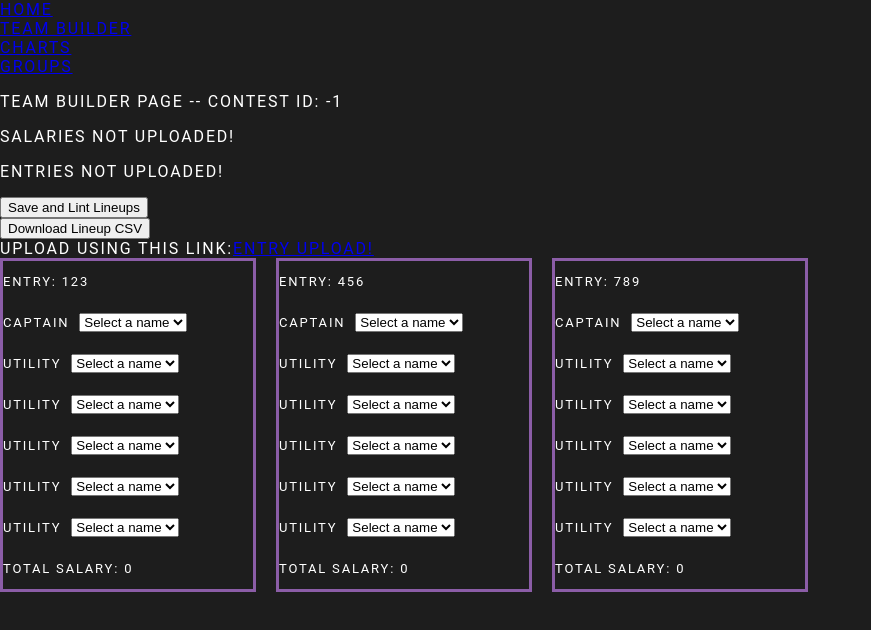
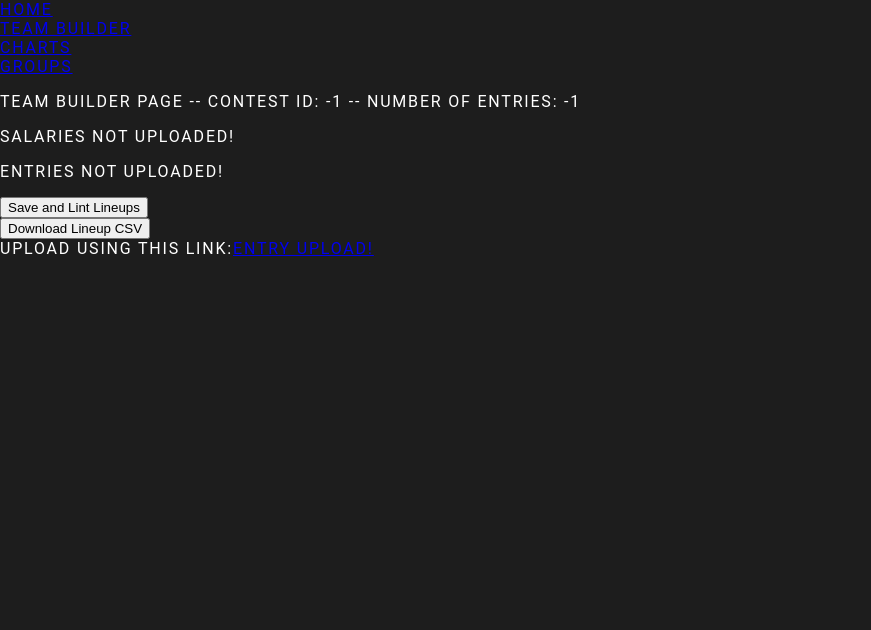
Before and after one commit to jtpank/dk-builder, a React (Create React App) app in the folder dk-app/: page /team-builder in a window 1280 px wide. Shown: the top 630 px of the page, without its empty margins (0-871 px from the left). Built offline with nearby package versions, Linux system fonts and the light colour scheme.

Commit message:
working with api

```diff
--- a/dk-app/src/App.js
+++ b/dk-app/src/App.js
@@ -17,55 +17,13 @@ class App extends React.Component {
      _disable_salaries_upload: false,
      _disable_entries_upload: false,
      _contestId: -1,
-     _num_entries: 3,
      _cpt_salary_dict: {},
      _util_salary_dict: {},
-     _all_lineups:
-      [
-          {
-              _entry_id: 123,
-              _captain: {},
-              _utility: [
-                  {},
-                  {},
-                  {},
-                  {},
-                  {},
-              ]
-          },
-          {
-              _entry_id: 456,
-              _captain: {},
-              _utility: [
-                  {},
-                  {},
-                  {},
-                  {},
-                  {},
-              ]
-          },
-          {
-              _entry_id: 789,
-              _captain: {},
-              _utility: [
-                  {},
-                  {},
-                  {},
-                  {},
-                  {},
-              ]
-          }
-      ],
-     _is_captain_set: [
-      false,
-      false,
-      false,
-     ],
-     _is_utility_set: [
-      [false,false,false,false,false],
-      [false,false,false,false,false],
-      [false,false,false,false,false]
-    ]
+     _num_entries: -1,
+     _all_lineups: [],
+    _is_captain_set: [],
+     _is_utility_set: []
+
     }
     this.handleUploadSuccess = this.handleUploadSuccess.bind(this);
     this.handleContestUpload = this.handleContestUpload.bind(this);
@@ -78,24 +36,34 @@ class App extends React.Component {
   handleUploadSuccess(fileType){
     this.setState({ [`_${fileType}_uploaded`]: true , [`disable_${fileType}_uploaded`]: true});
   };
-  handleContestUpload(id){
-    this.setState({_contestId: id})
+  handleContestUpload(id, numEntries){
+    let allLineups = [];
+    let isCaptainSet = [];
+    let isUtilitySet = [];
+    let obj =   {
+        _entry_id: -1,
+        _captain: {},
+        _utility: [
+          {},
+          {},
+          {},
+          {},
+          {}
+        ]
+  }
     //create dummy lineups
-    //set state of _num_entries
-    //iterate over num_entries and create empty _lineups:
-    // of the form
-    // _lineup: {
-    //     _captain: {},
-    //     _utility: [
-    //         {},
-    //         {},
-    //         {},
-    //         {},
-    //         {},
-    //     ]
-    // }
-    // Then finally remove from the entry table state and
-    //pass as an indiviudal prop to each entry table component;
+    for (let i = 0; i < numEntries; ++i) {
+      allLineups.push({...obj});
+      isCaptainSet.push(false);
+      isUtilitySet.push([false, false, false, false, false]);
+    }
+    this.setState({
+      _contestId: id,
+      _num_entries: numEntries,
+      _all_lineups: allLineups,
+      _is_captain_set: isCaptainSet,
+      _is_utility_set: isUtilitySet,
+    });
 
   }
   handleSalaryUpload(salary_data){
@@ -212,7 +180,6 @@ class App extends React.Component {
         }
       ]
     };
-
     return (
       <BrowserRouter>
       <div className="App">
@@ -226,17 +193,18 @@ class App extends React.Component {
             isEntriesUploaded={this.state._entries_uploaded}
             isSalariesUploaded={this.state._salaries_uploaded}
             onUploadSuccess={this.handleUploadSuccess}
-            onUploadContestId={this.handleContestUpload}
-            onUploadSalary={this.handleSalaryUpload}
+            handleContestUpload={this.handleContestUpload}
+            handleSalaryUpload={this.handleSalaryUpload}
             contestId={this.state._contestId}
             isDisabled = {this._disable_salaries_upload}
             ></Splash>}></Route>
+
             <Route path="/team-builder" element={
             <TeamBuilder
             contestId={this.state._contestId}
             numEntries={this.state._num_entries}
-            cptSalaryDict={tempCptDict}
-            utilSalaryDict={tempUtilDict}
+            cptSalaryDict={this.state._cpt_salary_dict}
+            utilSalaryDict={this.state._util_salary_dict}
             isEntriesUploaded={this.state._entries_uploaded}
             isSalariesUploaded={this.state._salaries_uploaded}
             allLineups={this.state._all_lineups}
@@ -247,6 +215,7 @@ class App extends React.Component {
             handleSetEntryTableRowUtility={(val, lineupIndex, index) => this.handleSetEntryTableRowUtility(val, lineupIndex, index)}
             isUtilitySet={this.state._is_utility_set}
             ></TeamBuilder>} />
+
             <Route path="/charts" element={
             <Charts
             allLineups={this.state._all_lineups}
@@ -267,3 +236,91 @@ export default App;
 // static propTypes = {
 //   cookies: instanceOf(Cookies).isRequired
 // };
+
+
+
+//For testing state (no api)
+
+// _num_entries: 3,
+// _all_lineups:
+//  [
+//      {
+//          _entry_id: 123,
+//          _captain: {},
+//          _utility: [
+//              {},
+//              {},
+//              {},
+//              {},
+//              {},
+//          ]
+//      },
+//      {
+//          _entry_id: 456,
+//          _captain: {},
+//          _utility: [
+//              {},
+//              {},
+//              {},
+//              {},
+//              {},
+//          ]
+//      },
+//      {
+//          _entry_id: 789,
+//          _captain: {},
+//          _utility: [
+//              {},
+//              {},
+//              {},
+//              {},
+//              {},
+//          ]
+//      }
+//  ],
+// _is_captain_set: [
+//  false,
+//  false,
+//  false,
+// ],
+// _is_utility_set: [
+//  [false,false,false,false,false],
+//  [false,false,false,false,false],
+//  [false,false,false,false,false]
+// ]
+// let tempCptDict = {
+//   "values" : [
+//       {
+//         "player_id":201, "player_name": "Lebron", "salary": 1000, "roster_position": "CPT"
+//       },
+//       {
+//         "player_id":889, "player_name": "Giannis", "salary": 2000, "roster_position": "CPT"
+//       },
+//       {
+//         "player_id":9032, "player_name": "Jordan", "salary": 9030, "roster_position": "CPT"
+//       }
+//     ]
+// };
+
+// let tempUtilDict = {
+//   "values" : [
+//     {
+//       "player_id":333, "player_name": "Lebron", "salary": 2000, "roster_position": "UTIL"
+//     },
+//     {
+//       "player_id":444, "player_name": "Giannis", "salary": 4000, "roster_position": "UTIL"
+//     },
+//     {
+//       "player_id":34233, "player_name": "Jordan", "salary": 3300, "roster_position": "UTIL"
+//     },
+//     {
+//       "player_id":33366, "player_name": "Jokic", "salary": 2200, "roster_position": "UTIL"
+//     },
+//     {
+//       "player_id":2354234, "player_name": "Norman", "salary": 1100, "roster_position": "UTIL"
+//     },
+//     {
+//       "player_id":981, "player_name": "Blake", "salary": 9000, "roster_position": "UTIL"
+//     }
+//   ]
+// };
--- a/dk-app/src/components/DropdownSelector.js
+++ b/dk-app/src/components/DropdownSelector.js
@@ -8,6 +8,8 @@ class DropdownSelector extends React.Component {
     }
     handleChange(event) {
       event.preventDefault();
+      if(Object.keys(this.props.playerDict).length > 0)
+      {
       let player = this.props.playerDict.values.find(
         (p) => p.player_name === event.target.value
       );
@@ -21,18 +23,29 @@ class DropdownSelector extends React.Component {
         this.props.handleSelectCaptain(player, this.props.lineupIndex);
         this.props.handleSetEntryTableRowCaptain(true, this.props.lineupIndex);
       }
+    }
 
     }
 
     render() {
-      const options = this.props.playerDict.values.map((player) => (
-        <option key={player.player_id} value={player.player_name}>
-          {player.player_name}
+      let options
+      if(Object.keys(this.props.playerDict).length > 0)
+      {
+        options = this.props.playerDict.values.map((player) => (
+          <option key={player.player_id} value={player.player_name}>
+            {player.player_name}
+          </option>
+        ));
+      }
+      else
+      {
+        options = <option value="none" disabled>
+          Please upload salaries!
         </option>
-      ));
+      }
       return (
-        <select value={this.props.value} onChange={this.handleChange}>
-          <option value="Select" disabled selected>Select a name</option>
+        <select defaultValue="" onChange={this.handleChange}>
+          <option value="" disabled>Select a name</option>
           {options}
         </select>
 
--- a/dk-app/src/components/EntryTable.js
+++ b/dk-app/src/components/EntryTable.js
@@ -7,42 +7,6 @@ import '../styles/styles.css';
 class EntryTable extends React.Component {
     constructor(props) {
         super(props);
-        this.state = {
-            _lineup: {
-                _captain: {},
-                _utility: [
-                    {},
-                    {},
-                    {},
-                    {},
-                    {},
-                ]
-            }
-        }
-      }
-      handleSelectCaptain(cpt) {
-        console.log("handle select captain function: ");
-        console.log(cpt.player_name);
-        console.log(cpt.salary);
-        this.setState({
-            _lineup: {
-              ...this.state._lineup,
-              _captain: cpt,
-            },
-          });
-      }
-      handleSelectUtility(player, index) {
-        console.log("handle select utility function");
-        console.log("index: " + String(index))
-        console.log("player: " + player);
-        const newUtility = [...this.state._lineup._utility];
-        newUtility[index] = player;
-        this.setState({
-            _lineup: {
-                ...this.state._lineup,
-                _utility: newUtility
-            }
-        })
       }
 
     render() {
@@ -53,7 +17,6 @@ class EntryTable extends React.Component {
                 <EntryTableRowUtility
                 key={i}
                 playerDict={this.props.utilityDict}
-                // onSelectUtility={(player) => this.handleSelectUtility(player, i)}
                 handleSelectUtility={this.props.handleSelectUtility}
                 handleSetEntryTableRowUtility={this.props.handleSetEntryTableRowUtility}
                 isUtilitySet={this.props.isUtilitySet}
@@ -70,7 +33,6 @@ class EntryTable extends React.Component {
                 ></EntryTableRowHeader>
                 <EntryTableRowCaptain
                 playerDict={this.props.captainDict}
-                // onSelectCaptain={(cpt) => this.handleSelectCaptain(cpt)}
                 handleSelectCaptain={this.props.handleSelectCaptain}
                 handleSetEntryTableRowCaptain={this.props.handleSetEntryTableRowCaptain}
                 isCaptainSet={this.props.isCaptainSet}
--- a/dk-app/src/components/FileUpload.js
+++ b/dk-app/src/components/FileUpload.js
@@ -72,12 +72,14 @@ class FileUpload extends Component {
             if(data.contest_id != null && data.contest_id > 0)
             {
               //also array of all the entry ids, because we need the number of lineups.
-              this.props.onUploadContestId(data.contest_id);
+              this.props.handleContestUpload(data.contest_id, data.num_entries);
             }
+
             this.props.onUploadSuccess(this.props.routeName);
-            if(this.props.routeName == 'salaries-route')
+            if(this.props.routeName == 'salaries')
             {
               //here we want to fill the salary dict, as part of the APP state
+              console.log(data.salary_data);
               this.props.handleSalaryUpload(data.salary_data);
             }
         }).catch(error => {
--- a/dk-app/src/routes/Splash.js
+++ b/dk-app/src/routes/Splash.js
@@ -26,7 +26,7 @@ class Splash extends React.Component {
                             <div>
                                 <FileUpload
                                 onUploadSuccess={this.props.onUploadSuccess}
-                                onUploadContestId={this.props.onUploadContestId}
+                                handleContestUpload={this.props.handleContestUpload}
                                 contestId={this.props.contestId}
                                 fileName={"Contest Entries"}
                                 routeName={"entries"}
@@ -41,7 +41,7 @@ class Splash extends React.Component {
                             <div>
                                 <FileUpload
                                 onUploadSuccess={this.props.onUploadSuccess}
-                                onUploadContestId={this.props.onUploadContestId}
+                                handleContestUpload={this.props.handleContestUpload}
                                 contestId={this.props.contestId}
                                 fileName={"Contest Entries"}
                                 routeName={"entries"}
@@ -52,7 +52,7 @@ class Splash extends React.Component {
                             <div>
                                 <FileUpload
                                 onUploadSuccess={this.props.onUploadSuccess}
-                                onUploadContestId={this.props.onUploadContestId}
+                                handleSalaryUpload={this.props.handleSalaryUpload}
                                 contestId={this.props.contestId}
                                 fileName={"DK Salaries"}
                                 routeName={"salaries"}
--- a/dk-app/src/routes/TeamBuilder.js
+++ b/dk-app/src/routes/TeamBuilder.js
@@ -22,19 +22,11 @@ class TeamBuilder extends React.Component {
         return (
         <div>
             <div>
-                <p>Team Builder Page -- Contest ID: {this.props.contestId}</p>
+                <p>Team Builder Page -- Contest ID: {this.props.contestId} -- Number of Entries: {this.props.numEntries}</p>
                 <p>{salaries_disp}</p>
                 <p>{entries_disp}</p>
             </div>
             <div>
-                {/* <DropdownSelector
-                contestId={this.props.contestId}
-                playerDict={this.props.homeSalaryDict}
-                ></DropdownSelector>
-                <DropdownSelector
-                contestId={this.props.contestId}
-                playerDict={this.props.awaySalaryDict}
-                ></DropdownSelector> */}
             </div>
             <div>
                 <button>Save and Lint Lineups</button>
```
Also changed, not shown: dk-app/src/components/EntryField.js (+0 -26 lines), 3 other files (tests, documents, lock files or other folders).
